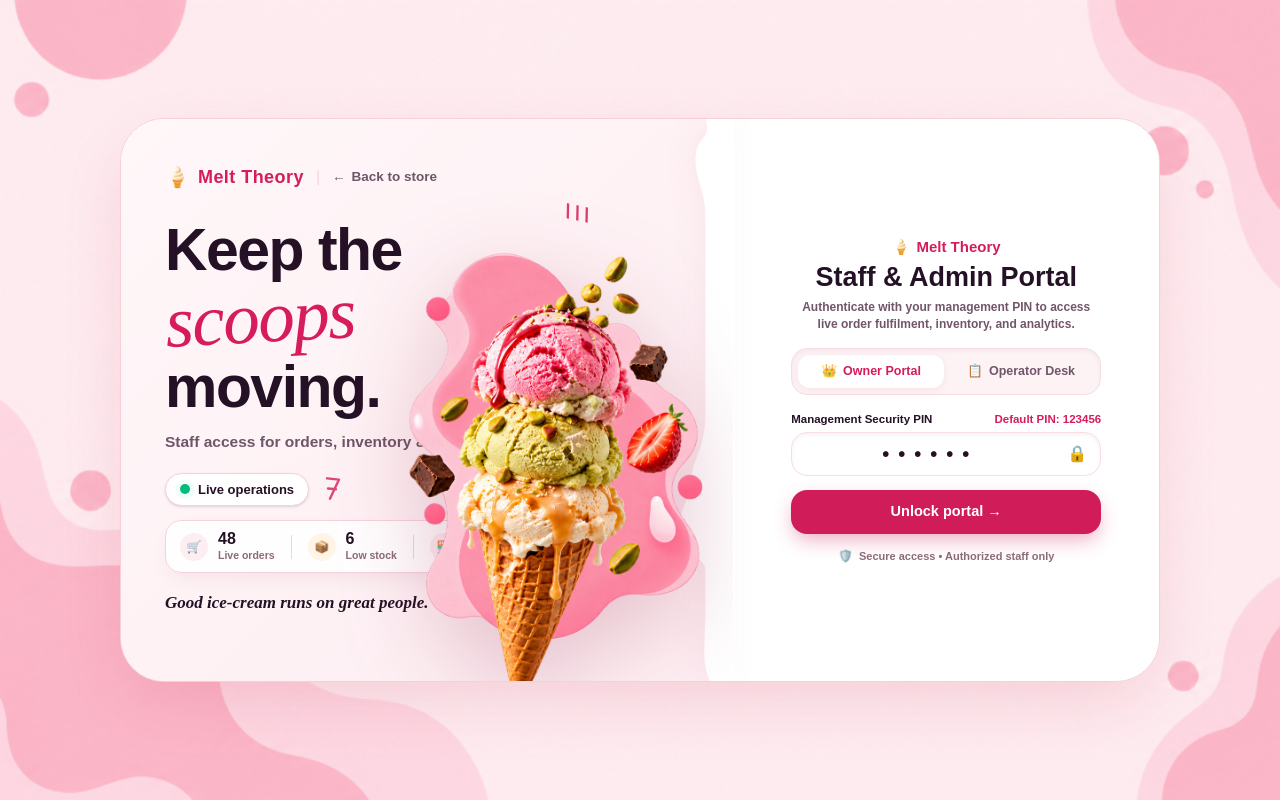
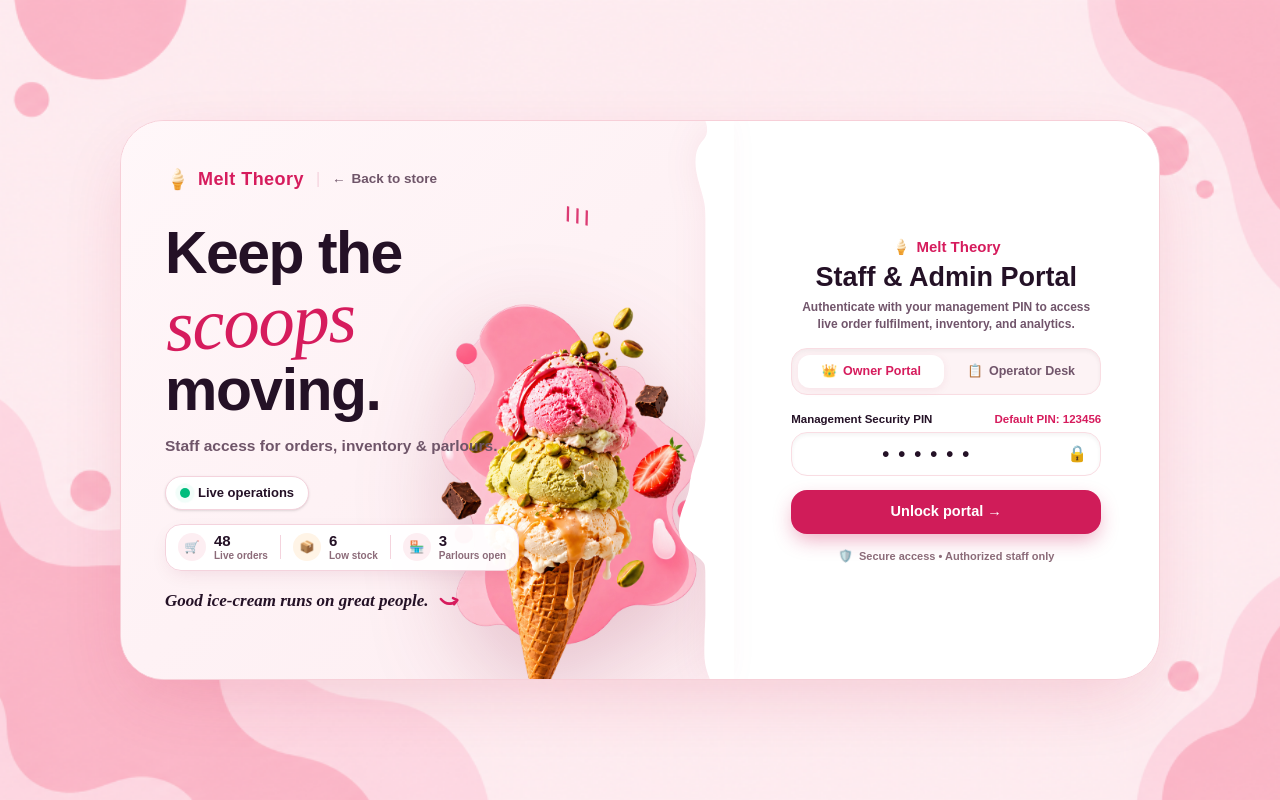
Before and after one commit to AayushMandavia/IceCream-Melt, a Next.js app: page /login-admin in a window 1280 px wide. Built offline with nearby package versions, Linux system fonts and the light colour scheme; no server answers.

Commit message:
Remove 7 accent stroke and fix stats card overlap with hero ice cream cone

```diff
--- a/app/login-admin/page.tsx
+++ b/app/login-admin/page.tsx
@@ -172,8 +172,8 @@ export default function AdminLoginPage() {
               Staff access for orders, inventory &amp; parlours.
             </p>
 
-            {/* Live Operations Row with hand-drawn pink mark */}
-            <div className="flex items-center gap-3.5 mt-5">
+            {/* Live Operations Row */}
+            <div className="mt-5">
               <div className="inline-flex items-center gap-2 px-3.5 py-1.5 rounded-full bg-white border border-[#f4d3dd] shadow-sm text-[13px] font-bold text-[#241126]">
                 <span className="relative flex h-2.5 w-2.5">
                   <span className="animate-ping absolute inline-flex h-full w-full rounded-full bg-emerald-400 opacity-75"></span>
@@ -181,64 +181,50 @@ export default function AdminLoginPage() {
                 </span>
                 <span>Live operations</span>
               </div>
-
-              {/* Hand-drawn pink accent stroke matching reference */}
-              <svg
-                className="w-5 h-7 text-[#d61c5d] opacity-80 rotate-6"
-                viewBox="0 0 20 28"
-                fill="none"
-                stroke="currentColor"
-                strokeWidth="2.4"
-                strokeLinecap="round"
-                strokeLinejoin="round"
-              >
-                <path d="M3 4h12l-7 20" />
-                <path d="M5 14h8" />
-              </svg>
             </div>
 
             {/* Stats Capsule Card matching user image */}
-            <div className="mt-3.5 flex items-center gap-3.5 sm:gap-4 bg-white/95 border border-[#f4d3dd] rounded-2xl p-2.5 px-3.5 shadow-[0_8px_22px_-8px_rgba(120,20,60,0.1)] w-max">
+            <div className="mt-3.5 relative z-20 flex items-center gap-2.5 sm:gap-3 bg-white/95 border border-[#f4d3dd] rounded-2xl p-2 px-3 shadow-[0_6px_20px_-6px_rgba(120,20,60,0.12)] w-max">
               {/* 1. Live Orders */}
-              <div className="flex items-center gap-2.5">
+              <div className="flex items-center gap-2">
                 <span className="w-7 h-7 rounded-full bg-[#fdeef2] flex items-center justify-center text-xs">
                   🛒
                 </span>
                 <div>
-                  <span className="font-['Fredoka_Variable',sans-serif] font-black text-[#241126] text-base leading-none block">
+                  <span className="font-['Fredoka_Variable',sans-serif] font-black text-[#241126] text-[15px] leading-none block">
                     48
                   </span>
-                  <span className="text-[10.5px] font-semibold text-[#8c6b79] leading-tight block mt-0.5">
+                  <span className="text-[10px] font-semibold text-[#8c6b79] leading-tight block mt-0.5">
                     Live orders
                   </span>
                 </div>
               </div>
               <div className="w-px h-6 bg-[#f4d3dd]" />
               {/* 2. Low Stock */}
-              <div className="flex items-center gap-2.5">
+              <div className="flex items-center gap-2">
                 <span className="w-7 h-7 rounded-full bg-[#fff4e6] flex items-center justify-center text-xs">
                   📦
                 </span>
                 <div>
-                  <span className="font-['Fredoka_Variable',sans-serif] font-black text-[#241126] text-base leading-none block">
+                  <span className="font-['Fredoka_Variable',sans-serif] font-black text-[#241126] text-[15px] leading-none block">
                     6
                   </span>
-                  <span className="text-[10.5px] font-semibold text-[#8c6b79] leading-tight block mt-0.5">
+                  <span className="text-[10px] font-semibold text-[#8c6b79] leading-tight block mt-0.5">
                     Low stock
                   </span>
                 </div>
               </div>
               <div className="w-px h-6 bg-[#f4d3dd]" />
               {/* 3. Parlours open */}
-              <div className="flex items-center gap-2.5">
+              <div className="flex items-center gap-2">
                 <span className="w-7 h-7 rounded-full bg-[#fdeef2] flex items-center justify-center text-xs">
                   🏪
                 </span>
                 <div>
-                  <span className="font-['Fredoka_Variable',sans-serif] font-black text-[#241126] text-base leading-none block">
+                  <span className="font-['Fredoka_Variable',sans-serif] font-black text-[#241126] text-[15px] leading-none block">
                     3
                   </span>
-                  <span className="text-[10.5px] font-semibold text-[#8c6b79] leading-tight block mt-0.5">
+                  <span className="text-[10px] font-semibold text-[#8c6b79] leading-tight block mt-0.5">
                     Parlours open
                   </span>
                 </div>
@@ -246,7 +232,7 @@ export default function AdminLoginPage() {
             </div>
 
             {/* Handwritten Note & Arrow pointing to Cone */}
-            <div className="mt-4 flex items-center gap-2">
+            <div className="mt-4 relative z-20 flex items-center gap-2">
               <span className="font-['Caveat_Variable',cursive] text-[17px] font-bold text-[#241126] italic">
                 Good ice-cream runs on great people.
               </span>
@@ -265,7 +251,7 @@ export default function AdminLoginPage() {
           </div>
 
           {/* Ice Cream Cone Hero Composite Image (SS5 asset: login-cone-hero.png) */}
-          <div className="hidden md:block absolute -right-6 bottom-[-15px] lg:right-[-25px] lg:bottom-[-20px] w-[350px] lg:w-[415px] pointer-events-none select-none z-30">
+          <div className="hidden md:block absolute -right-4 bottom-[-15px] lg:right-[-15px] lg:bottom-[-20px] w-[310px] lg:w-[365px] pointer-events-none select-none z-10">
             <img
               src="/images/login/login-cone-hero.png"
               alt="Melt Triple Scoop Cone with Toppings"
```
